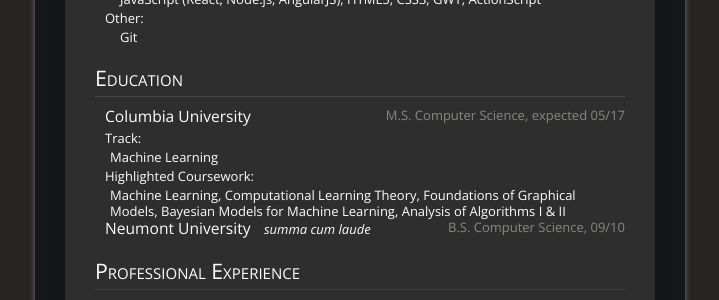
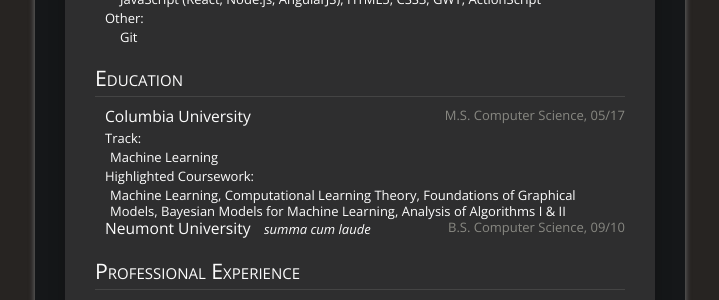
Before and after one commit to blatherwock/blatherwock.github.com, a Jekyll site: the page built from pages/resume.md, in a window 1280 px wide. Shown: the part 372-672 px from the top of the page, without its empty margins (280-999 px from the left). Built offline with Jekyll 4.4.1, drawn with Linux system fonts in a browser that asks for light colours; some web fonts are replaced.

Commit message:
Updating resume with graduation date

```diff
--- a/pages/resume.md
+++ b/pages/resume.md
@@ -29,7 +29,7 @@ page_class: bl-resume
 <h2>Education</h2>
 <section>
 <h3>Columbia University</h3>
-<span class="bl-info bl-info-degree">M.S. Computer Science, expected 05/17</span>
+<span class="bl-info bl-info-degree">M.S. Computer Science, 05/17</span>
 <dl>
   <dt>Track</dt>
   <dd>Machine Learning</dd>
```
